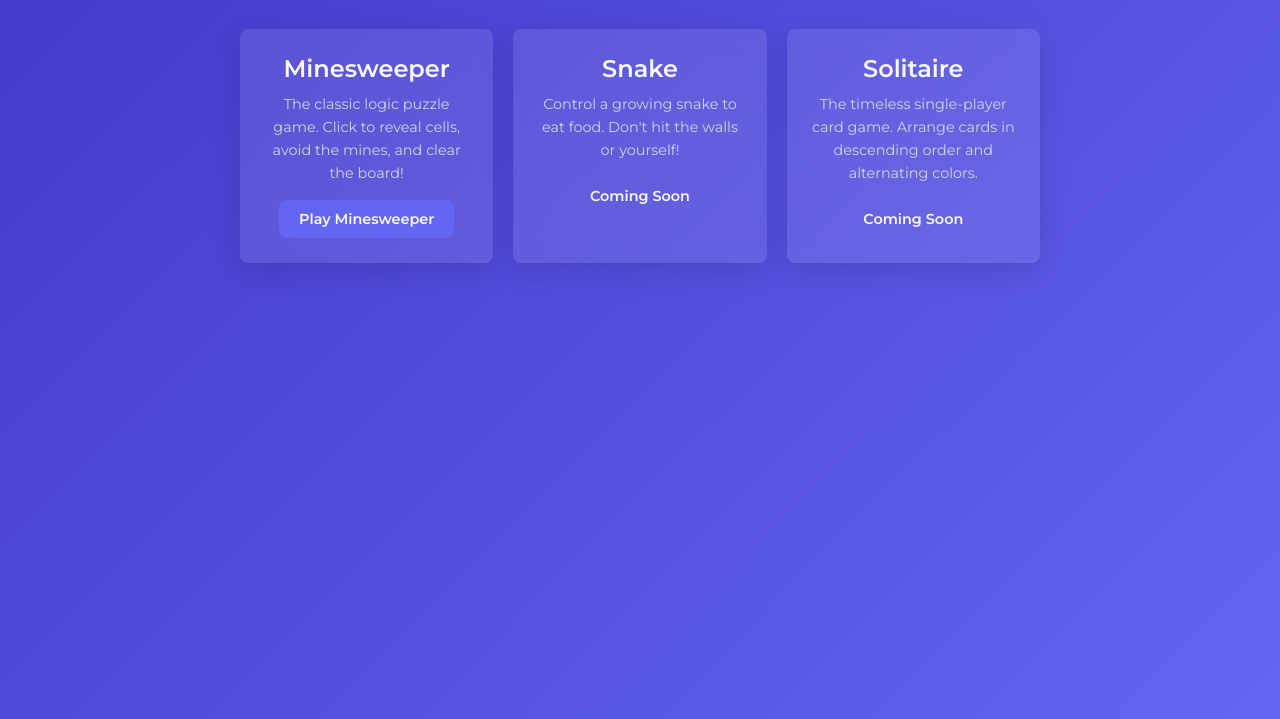
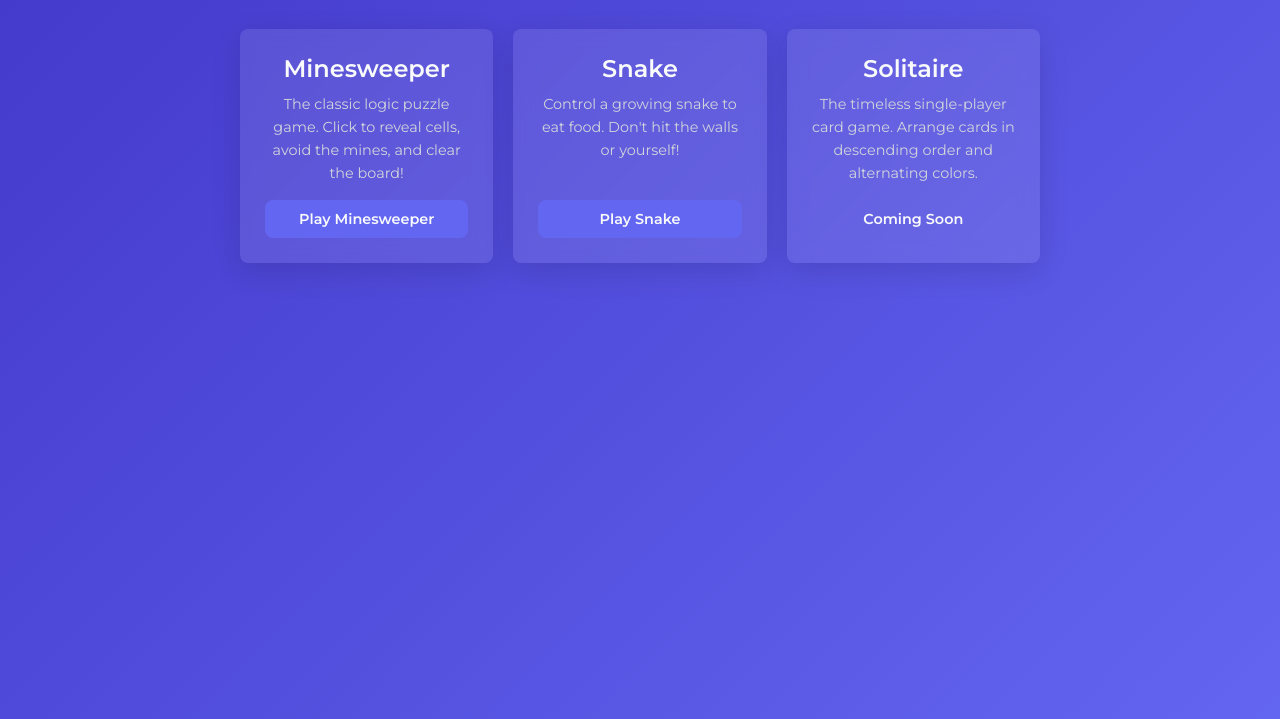
Before and after one commit to David-J3R/classic-games, a plain HTML site: page index.html in a window 1280 px wide. Shown: the part 81-800 px from the top of the page. Drawn offline with Linux system fonts and the light colour scheme.

Commit message:
Add Snake button to the home page

```diff
--- a/index.html
+++ b/index.html
@@ -70,6 +70,8 @@
             transition: transform 0.3s ease, box-shadow 0.3s ease;
             text-decoration: none;
             color: var(--light);
+            display: flex; /* Added */
+            flex-direction: column; /* Added */
         }
 
         .game-card:hover {
@@ -104,6 +106,7 @@
             cursor: pointer;
             transition: all 0.2s;
             text-decoration: none;
+            margin-top: auto; /* Added */
         }
 
         .play-button:hover {
@@ -145,11 +148,11 @@
                 <span class="play-button">Play Minesweeper</span>
             </a>
 
-            <div class="game-card coming-soon">
+            <a href="snake/index.html" class="game-card">
                 <h2>Snake</h2>
                 <p>Control a growing snake to eat food. Don't hit the walls or yourself!</p>
-                <span class="play-button">Coming Soon</span>
-            </div>
+                <span class="play-button">Play Snake</span>
+            </a>
 
             <div class="game-card coming-soon">
                 <h2>Solitaire</h2>
```
